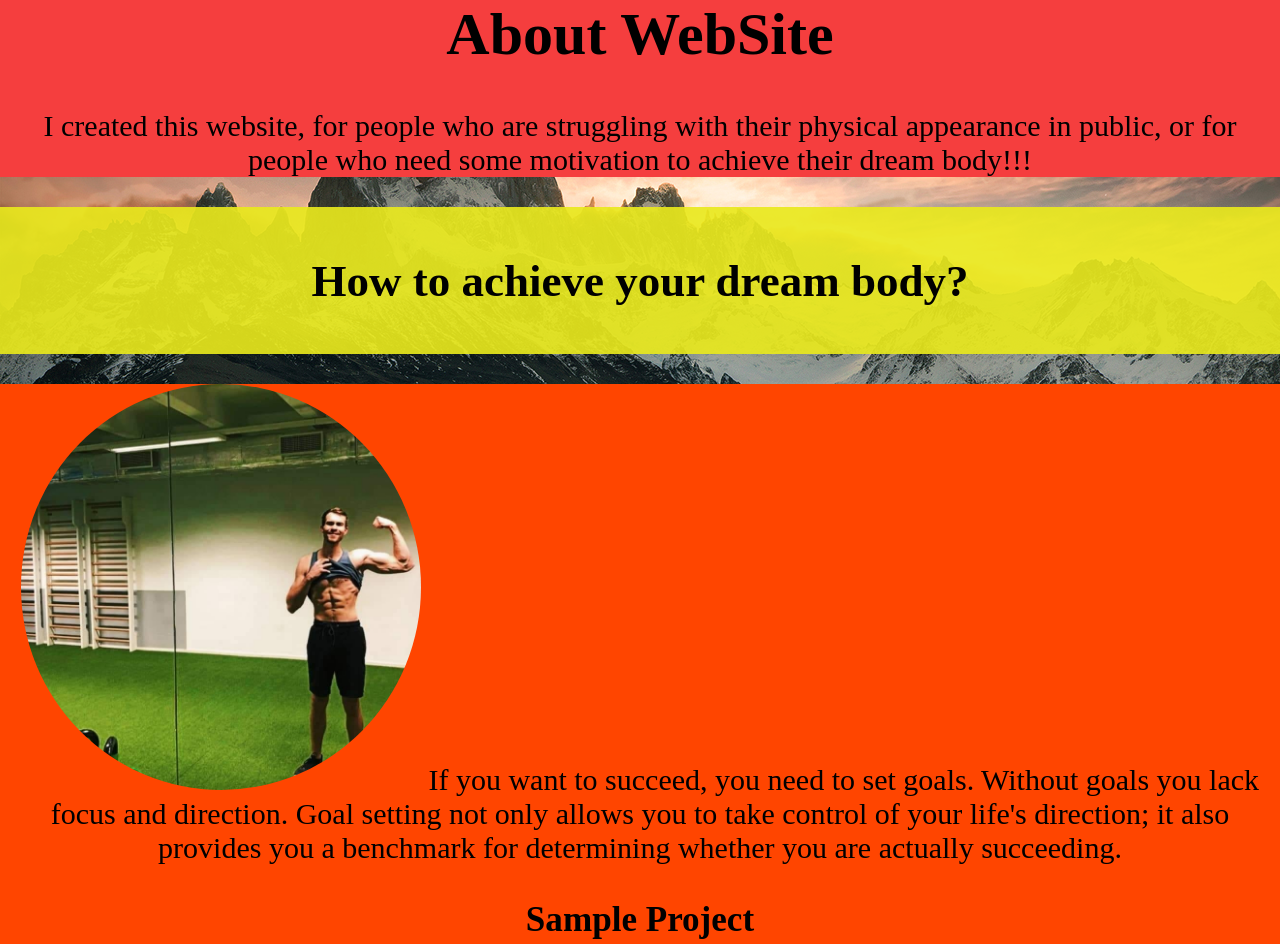
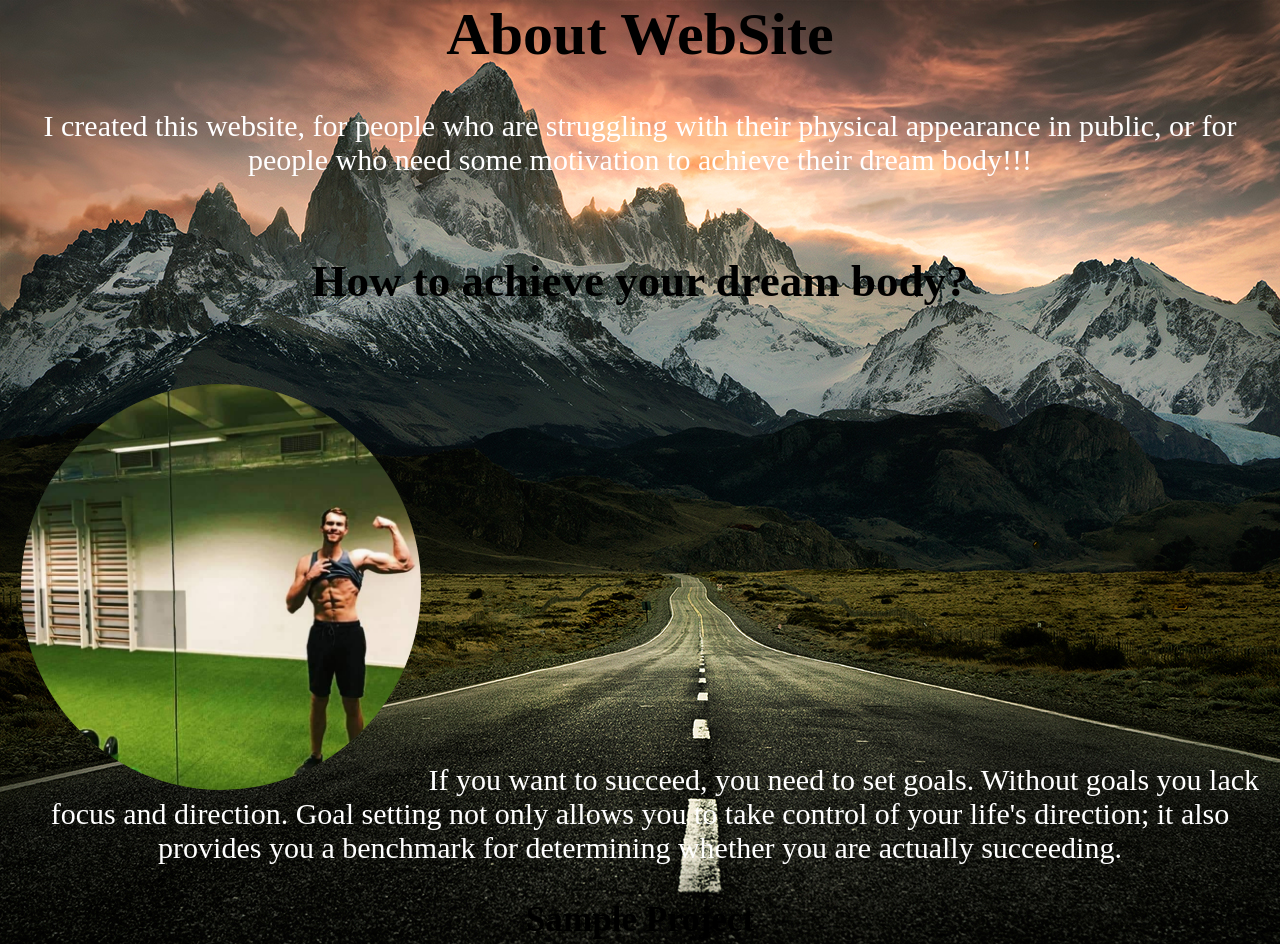
Before and after one commit to ronaldsdaddy/ronaldsdaddy.github.io, a plain HTML site: page index.html in a window 1280 px wide. Shown: the top 944 px of the page. Drawn offline with Linux system fonts and the light colour scheme; files whose address does not match are found by name; a web font is replaced by a local one.

Commit message:
test commit

```diff
--- a/index.css
+++ b/index.css
@@ -9,12 +9,11 @@ body {
 
 
 .about {
-    background-color: rgb(245, 62, 62);
     padding: 0px;
 }
 
 .projects {
-    background-color: rgba(233, 233, 29, 0.911);
+
     padding: 10px;
 }
 
@@ -32,8 +31,11 @@ body {
     padding: 10px;
 }
 
+p{
+    color:white;
+}
 .project {
-    background-color: orangered;
+
 }
 
 .button {
--- a/index.html
+++ b/index.html
@@ -18,7 +18,7 @@
     <!-- This is the start of the "About" section -->
     <div class="about">
         <h1>About WebSite</h1>
-        <p>I created this website, for people who are struggling with their physical appearance in public, or for people who need some motivation to achieve their dream body!!!</p>
+        <p class="p1">I created this website, for people who are struggling with their physical appearance in public, or for people who need some motivation to achieve their dream body!!!</p>
     </div>
 
     <!-- This is the start of the projects section -->
@@ -54,4 +54,6 @@
         <a href="https://example.com" class="button"><button>Project Link</button></a>
     </div>
 </div>
+
+
 </body>
```
Also changed, not shown: 1 other file.
